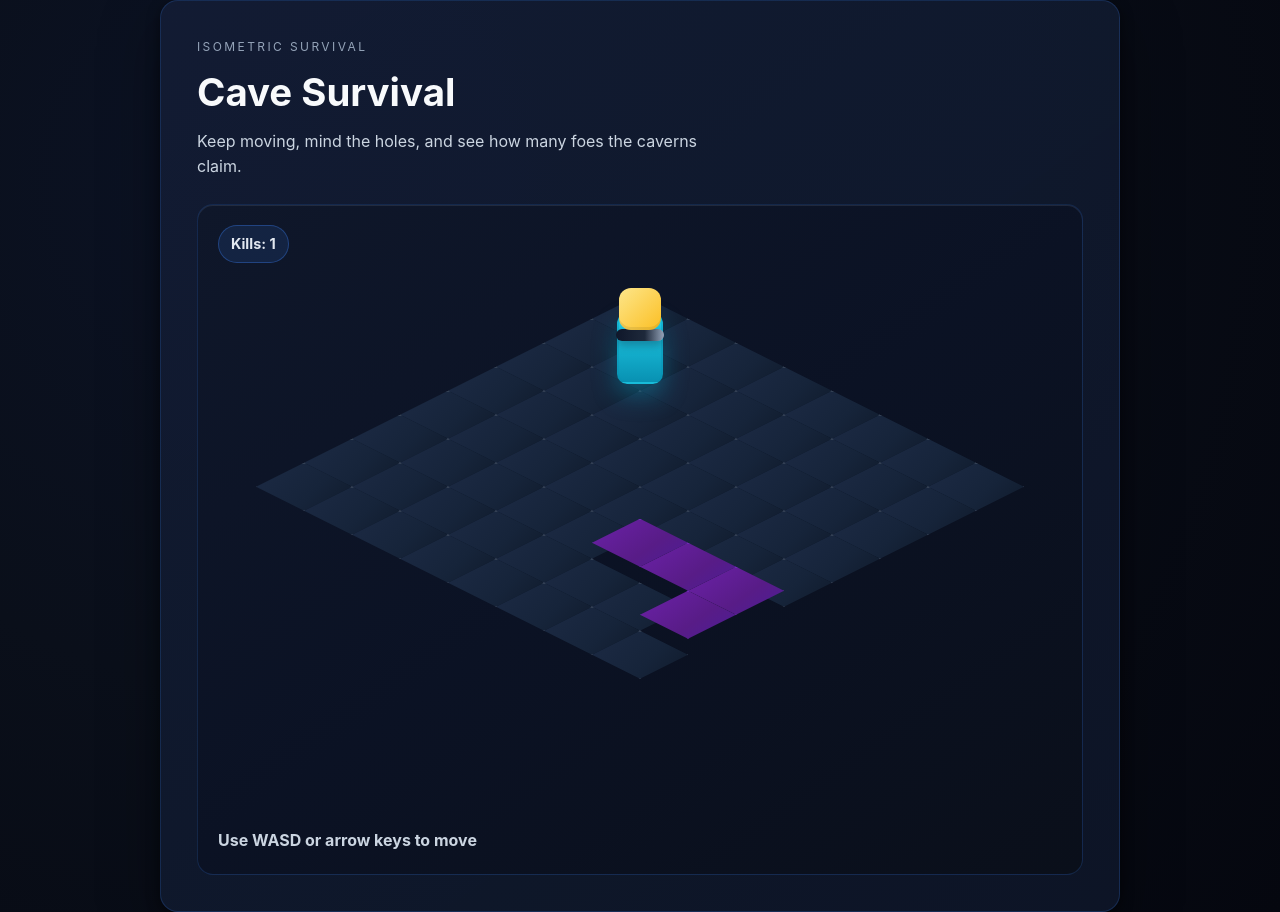
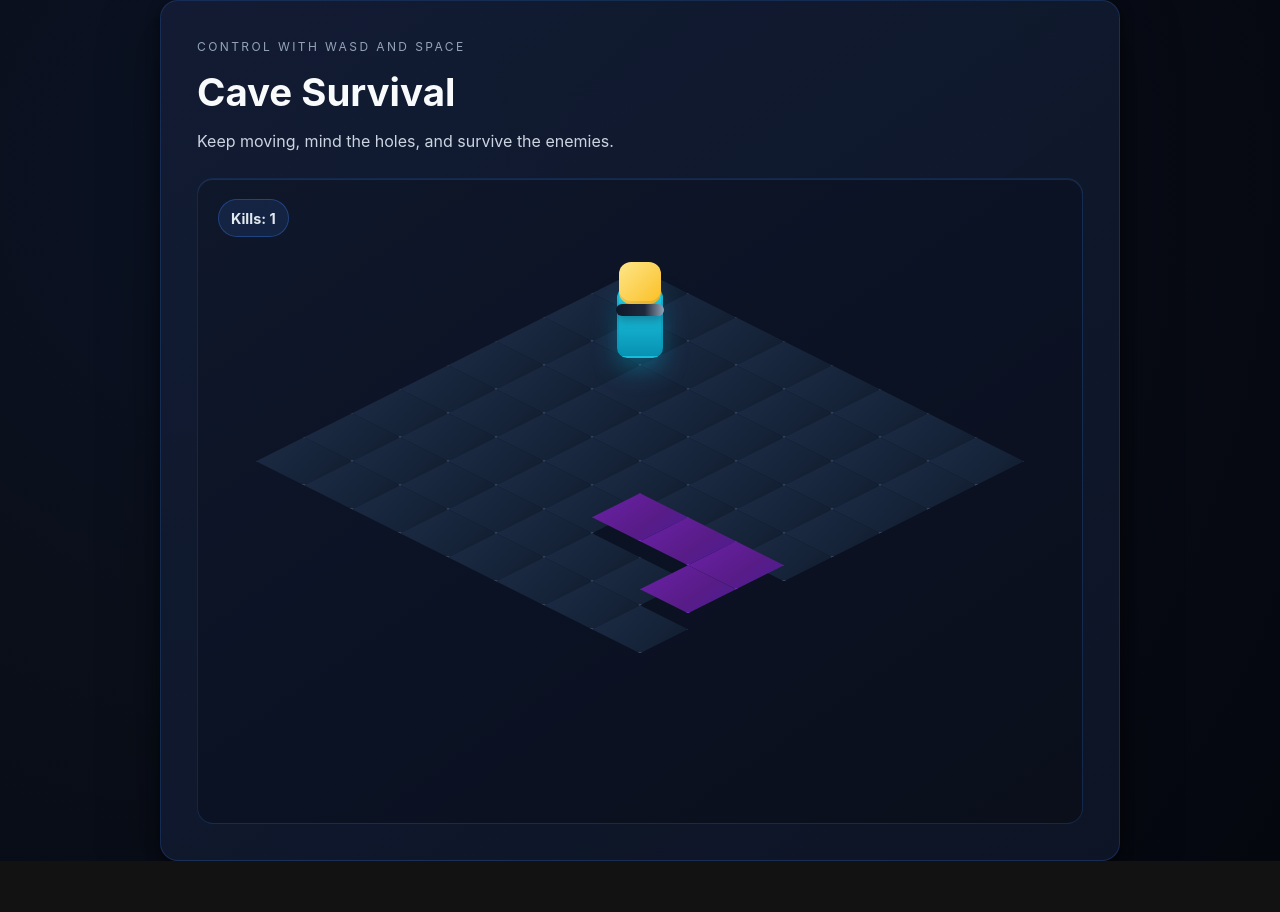
Before and after one commit to stefan-dangl/agentic-game, a Svelte app: page / in a window 1280 px wide. After the commit the page ends 861 px from the top, so only its background shows below. Built offline with nearby package versions, Linux system fonts and the light colour scheme.

Commit message:
Add enemy spawning and update messaging

```diff
--- a/src/App.svelte
+++ b/src/App.svelte
@@ -96,7 +96,7 @@
   ].forEach(([x, y]) => addHole(x, y));
 
   let player = { x: 1, y: 1 };
-  let status = 'Use WASD or arrow keys to move';
+  let status = '';
   let gameOver = false;
   let isJumping = false;
   let lastMoveDir = null;
@@ -112,6 +112,7 @@
     { id: 'e3', x: 6, y: 20, stunnedUntil: 0 }
   ];
   let enemyInterval;
+  let enemySpawnInterval;
   let enemiesKilled = 0;
   let viewOriginX = 0;
   let viewOriginY = 0;
@@ -159,7 +160,6 @@
       triggerGameOver();
       return;
     }
-    status = 'Walking...';
   }
 
   function attemptJump() {
@@ -193,7 +193,6 @@
       triggerGameOver();
       return;
     }
-    status = isHole(midX, midY) ? 'You leapt over a hole!' : 'Jump!';
 
     isJumping = true;
     clearTimeout(jumpTimeout);
@@ -238,6 +237,23 @@
     }
   }
 
+  function spawnEnemy() {
+    if (gameOver) return;
+    const maxAttempts = 100;
+    for (let i = 0; i < maxAttempts; i += 1) {
+      const x = Math.floor(Math.random() * worldCols);
+      const y = Math.floor(Math.random() * worldRows);
+      const occupied =
+        isBlocked(x, y) ||
+        isHole(x, y) ||
+        (player.x === x && player.y === y) ||
+        enemies.some((enemy) => enemy.x === x && enemy.y === y);
+      if (occupied) continue;
+      enemies = [...enemies, { id: crypto.randomUUID(), x, y, stunnedUntil: 0 }];
+      return;
+    }
+  }
+
   function chasePlayer() {
     if (gameOver) return;
     let killedThisTick = 0;
@@ -267,6 +283,7 @@
   onMount(() => {
     window.addEventListener('keydown', handleKey);
     enemyInterval = setInterval(chasePlayer, 900);
+    enemySpawnInterval = setInterval(spawnEnemy, 10000);
   });
 
   onDestroy(() => {
@@ -274,6 +291,7 @@
     clearTimeout(jumpTimeout);
     shotTimeouts.forEach((id) => clearTimeout(id));
     clearInterval(enemyInterval);
+    clearInterval(enemySpawnInterval);
   });
 
   function viewStart(center, maxStart) {
@@ -368,7 +386,6 @@
       shotTimeouts.delete(shot.id);
     }, SHOT_DURATION);
     shotTimeouts.set(shot.id, timeout);
-    status = 'Bang!';
   }
 
   function knockbackEnemy(enemy, angle) {
@@ -414,9 +431,9 @@
 
 <main class="app">
   <header>
-    <p class="eyebrow">Isometric survival</p>
+    <p class="eyebrow">Control with WASD and SPACE</p>
     <h1>Cave Survival</h1>
-    <p class="lede">Keep moving, mind the holes, and see how many foes the caverns claim.</p>
+    <p class="lede">Keep moving, mind the holes, and survive the enemies.</p>
   </header>
 
   <section class="world-panel">
```
